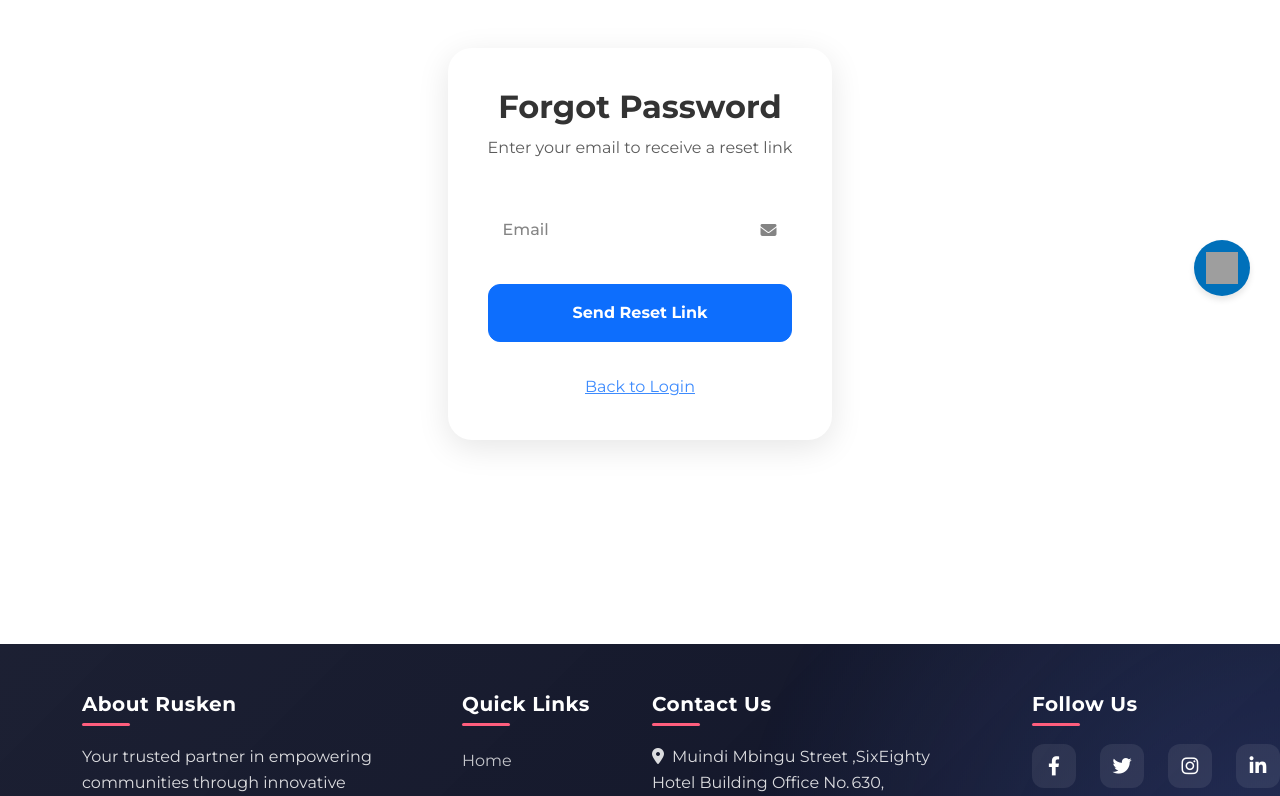
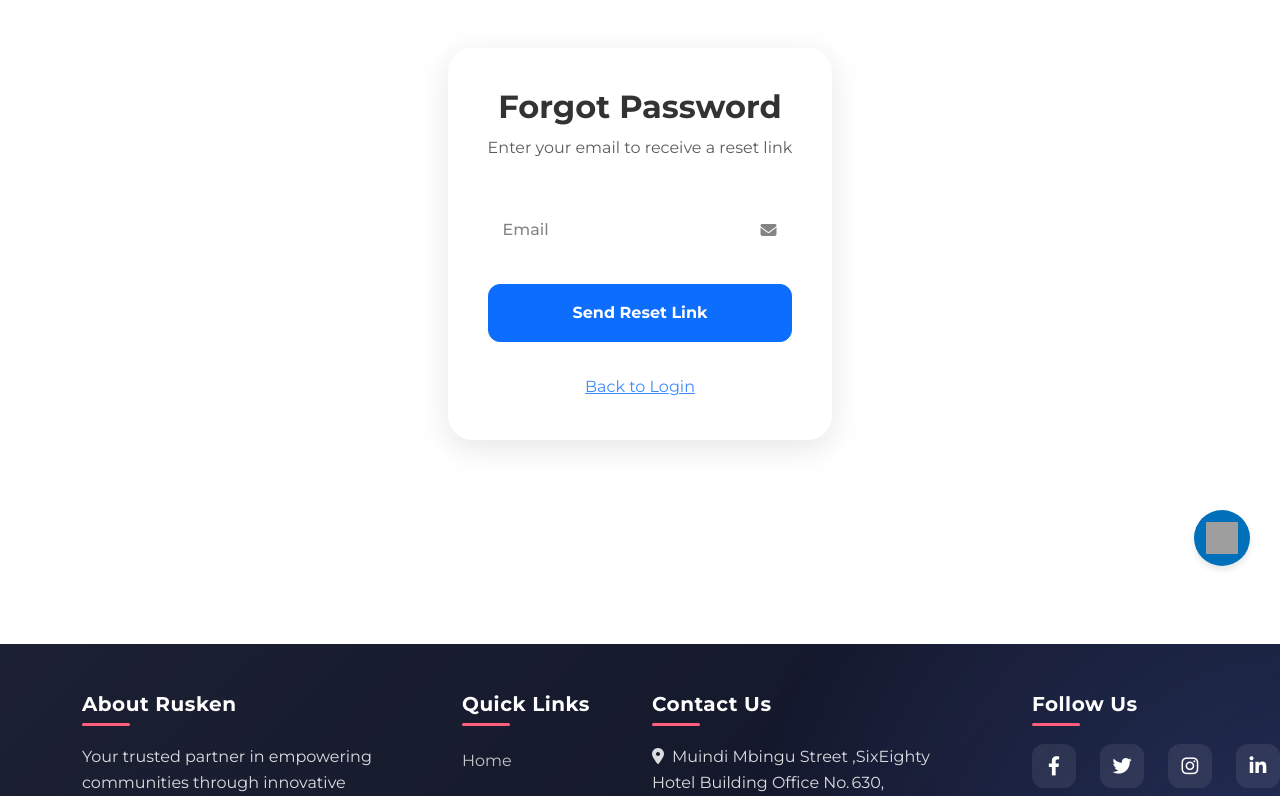
Before and after one commit to KEVINOCHAE/Rusken-Charitable-Foundation, a Flask app: page /auth/forgot-password in a window 1280 px wide. Shown: the part 204-1000 px from the top of the page. Run offline with Flask 3, Linux system fonts and the light colour scheme; data that the repository does not hold is empty; some libraries are stand-ins or nearby versions; grey boxes are pictures that could not be loaded.

Commit message:
paypal summings

```diff
--- a/app/templates/base.html
+++ b/app/templates/base.html
@@ -237,11 +237,10 @@
 <a href="https://www.paypal.com/ncp/payment/GMALK3RM45ZGC" target="_blank" id="paypal-floating-button" aria-label="Donate with PayPal">
   <img src="https://www.paypalobjects.com/webstatic/icon/pp258.png" alt="Donate with PayPal" />
 </a>
-<style>
-
+<style>/* Floating PayPal Button Styles */
 #paypal-floating-button {
   position: fixed;
-  bottom: 300px;
+  bottom: 30px;
   right: 30px;
   z-index: 1000;
   background-color: #0070ba;
@@ -259,7 +258,9 @@
   width: 32px;
   height: 32px;
   display: block;
-}</style>
+}
+
+</style>
   <!-- Scroll To Top -->
   <button id="scrollTopBtn" class="scroll-top-btn" aria-label="Scroll to top">
     <i class="fas fa-chevron-up"></i>
```
Also changed, not shown: 2 other files.
